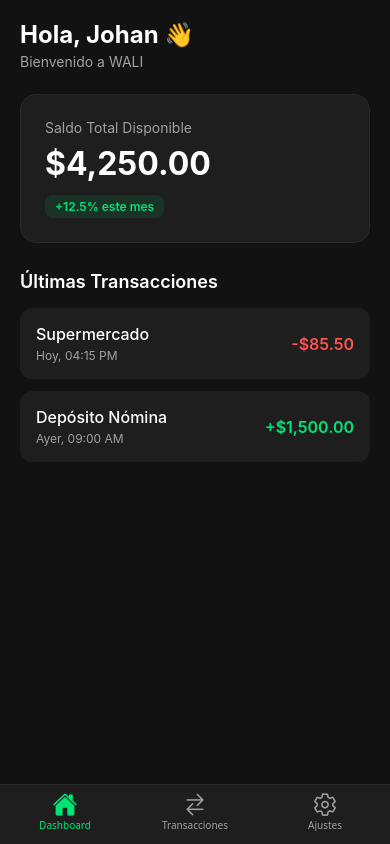
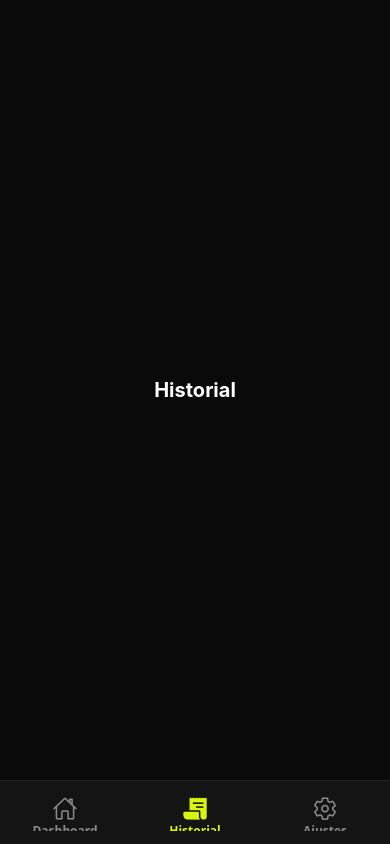
Before and after one commit to johannicola/wali-app, a React Native app: screen /Historial in a window 390 px wide. Built offline with nearby package versions, Linux system fonts and the light colour scheme.

Commit message:
feat: Cambio de colores

```diff
--- a/App.tsx
+++ b/App.tsx
@@ -1,12 +1,19 @@
 import React from 'react';
 import { StatusBar } from 'expo-status-bar';
-import AppNavigator from './src/navigation/AppNavigator';
+import { NavigationContainer, DarkTheme } from '@react-navigation/native';
+import BottomTabs from './src/navigation/BottomTabs';
+import { colors } from './src/constants/colors';
+
+const theme = {
+  ...DarkTheme,
+  colors: { ...DarkTheme.colors, background: colors.background, card: colors.surface, primary: colors.primary },
+};
 
 export default function App() {
   return (
-    <>
+    <NavigationContainer theme={theme}>
       <StatusBar style="light" />
-      <AppNavigator />
-    </>
+      <BottomTabs />
+    </NavigationContainer>
   );
 }
--- a/src/constants/colors.ts
+++ b/src/constants/colors.ts
@@ -1,9 +1,8 @@
-// src/constants/colors.ts
-export const COLORS = {
-  background: '#121212', // Fondo oscuro elegante
-  surface: '#1E1E1E',      // Tarjetas / Contenedores
-  primary: '#00E676',      // Verde neón / acento principal
-  textPrimary: '#FFFFFF',  // Texto principal
-  textSecondary: '#A0A0A0',// Texto secundario / gris
-  accent: '#FFB823',       // Toques secundarios
+export const colors = {
+  background: '#0A0A0A',
+  surface: '#141414',
+  border: '#232323',
+  primary: '#D9F50A',
+  text: '#FFFFFF',
+  textMuted: '#8A8A8A',
 };
--- a/src/navigation/AppNavigator.tsx
+++ b/src/navigation/AppNavigator.tsx
@@ -5,7 +5,7 @@ import { NavigationContainer } from '@react-navigation/native';
 import DashboardScreen from '../screens/DashboardScreen';
 import TransactionsScreen from '../screens/TransactionsScreen';
 import SettingsScreen from '../screens/SettingsScreen';
-import { COLORS } from '../constants/colors';
+import { colors } from '../constants/colors';
 import { Ionicons } from '@expo/vector-icons'; // Iconos nativos de Expo
 
 const Tab = createBottomTabNavigator();
@@ -17,13 +17,13 @@ export default function AppNavigator() {
         screenOptions={({ route }) => ({
           headerShown: false,
           tabBarStyle: {
-            backgroundColor: COLORS.surface,
+            backgroundColor: colors.surface,
             borderTopColor: '#2A2A2A',
             height: 60,
             paddingBottom: 8,
           },
-          tabBarActiveTintColor: COLORS.primary,
-          tabBarInactiveTintColor: COLORS.textSecondary,
+          tabBarActiveTintColor: colors.primary,
+          tabBarInactiveTintColor: colors.textMuted,
           tabBarIcon: ({ focused, color, size }) => {
             let iconName: keyof typeof Ionicons.glyphMap = 'home';
 
--- /dev/null
+++ b/src/navigation/BottomTabs.tsx
@@ -0,0 +1,49 @@
+import React from 'react';
+import { createBottomTabNavigator } from '@react-navigation/bottom-tabs';
+import { Ionicons } from '@expo/vector-icons';
+import { colors } from '../constants/colors';
+import DashboardScreen from '../screens/DashboardScreen';
+import HistoryScreen from '../screens/HistoryScreen';
+import SettingsScreen from '../screens/SettingsScreen';
+
+export type TabParamList = {
+  Dashboard: undefined;
+  Historial: undefined;
+  Ajustes: undefined;
+};
+
+const Tab = createBottomTabNavigator<TabParamList>();
+
+const icons: Record<keyof TabParamList, [active: string, inactive: string]> = {
+  Dashboard: ['home', 'home-outline'],
+  Historial: ['receipt', 'receipt-outline'],
+  Ajustes: ['settings', 'settings-outline'],
+};
+
+export default function BottomTabs() {
+  return (
+    <Tab.Navigator
+      screenOptions={({ route }) => ({
+        headerShown: false,
+        tabBarActiveTintColor: colors.primary,
+        tabBarInactiveTintColor: colors.textMuted,
+        tabBarStyle: {
+          backgroundColor: colors.surface,
+          borderTopColor: colors.border,
+          height: 64,
+          paddingBottom: 8,
+          paddingTop: 8,
+        },
+        tabBarLabelStyle: { fontSize: 12, fontWeight: '600' },
+        tabBarIcon: ({ focused, color, size }) => {
+          const [active, inactive] = icons[route.name];
+          return <Ionicons name={(focused ? active : inactive) as any} size={size} color={color} />;
+        },
+      })}
+    >
+      <Tab.Screen name="Dashboard" component={DashboardScreen} />
+      <Tab.Screen name="Historial" component={HistoryScreen} />
+      <Tab.Screen name="Ajustes" component={SettingsScreen} />
+    </Tab.Navigator>
+  );
+}
--- a/src/screens/DashboardScreen.tsx
+++ b/src/screens/DashboardScreen.tsx
@@ -1,7 +1,7 @@
 // src/screens/DashboardScreen.tsx
 import React from 'react';
 import { StyleSheet, Text, View, SafeAreaView, ScrollView } from 'react-native';
-import { COLORS } from '../constants/colors';
+import { colors } from '../constants/colors';
 
 export default function DashboardScreen() {
   return (
@@ -10,7 +10,7 @@ export default function DashboardScreen() {
 
         {/* Cabecera / Saludo */}
         <View style={styles.header}>
-          <Text style={styles.greeting}>Hola, Johan 👋</Text>
+          <Text style={styles.greeting}>Hola, Johan</Text>
           <Text style={styles.subtitle}>Bienvenido a WALI</Text>
         </View>
 
@@ -52,7 +52,7 @@ export default function DashboardScreen() {
 const styles = StyleSheet.create({
   container: {
     flex: 1,
-    backgroundColor: COLORS.background,
+    backgroundColor: colors.background,
   },
   scrollContainer: {
     padding: 20,
@@ -63,15 +63,15 @@ const styles = StyleSheet.create({
   greeting: {
     fontSize: 24,
     fontWeight: 'bold',
-    color: COLORS.textPrimary,
+    color: colors.text,
   },
   subtitle: {
     fontSize: 14,
-    color: COLORS.textSecondary,
+    color: colors.textMuted,
     marginTop: 4,
   },
   balanceCard: {
-    backgroundColor: COLORS.surface,
+    backgroundColor: colors.surface,
     borderRadius: 16,
     padding: 24,
     marginBottom: 28,
@@ -80,13 +80,13 @@ const styles = StyleSheet.create({
   },
   balanceLabel: {
     fontSize: 14,
-    color: COLORS.textSecondary,
+    color: colors.textMuted,
     marginBottom: 8,
   },
   balanceAmount: {
     fontSize: 32,
     fontWeight: 'bold',
-    color: COLORS.textPrimary,
+    color: colors.text,
     marginBottom: 12,
   },
   badgeContainer: {
@@ -97,7 +97,7 @@ const styles = StyleSheet.create({
     borderRadius: 8,
   },
   badgeText: {
-    color: COLORS.primary,
+    color: colors.primary,
     fontSize: 12,
     fontWeight: '600',
   },
@@ -107,25 +107,25 @@ const styles = StyleSheet.create({
   sectionTitle: {
     fontSize: 18,
     fontWeight: '600',
-    color: COLORS.textPrimary,
+    color: colors.text,
   },
   transactionItem: {
     flexDirection: 'row',
     justifyContent: 'space-between',
     alignItems: 'center',
-    backgroundColor: COLORS.surface,
+    backgroundColor: colors.surface,
     padding: 16,
     borderRadius: 12,
     marginBottom: 12,
   },
   transactionTitle: {
     fontSize: 16,
-    color: COLORS.textPrimary,
+    color: colors.text,
     fontWeight: '500',
   },
   transactionDate: {
     fontSize: 12,
-    color: COLORS.textSecondary,
+    color: colors.textMuted,
     marginTop: 4,
   },
   transactionAmountNegative: {
@@ -136,6 +136,6 @@ const styles = StyleSheet.create({
   transactionAmountPositive: {
     fontSize: 16,
     fontWeight: '600',
-    color: COLORS.primary,
+    color: colors.primary,
   },
 });
--- /dev/null
+++ b/src/screens/HistoryScreen.tsx
@@ -0,0 +1,16 @@
+import React from 'react';
+import { View, Text, StyleSheet } from 'react-native';
+import { colors } from '../constants/colors';
+
+export default function HistoryScreen() {
+  return (
+    <View style={styles.container}>
+      <Text style={styles.title}>Historial</Text>
+    </View>
+  );
+}
+
+const styles = StyleSheet.create({
+  container: { flex: 1, backgroundColor: colors.background, alignItems: 'center', justifyContent: 'center' },
+  title: { color: colors.text, fontSize: 20, fontWeight: '700' },
+});
--- a/src/screens/SettingsScreen.tsx
+++ b/src/screens/SettingsScreen.tsx
@@ -1,6 +1,7 @@
 import React from 'react';
-import { StyleSheet, Text, View, SafeAreaView } from 'react-native';
-import { COLORS } from '../constants/colors';
+import { StyleSheet, Text } from 'react-native';
+import { SafeAreaView } from 'react-native-safe-area-context';
+import { colors } from '../constants/colors';
 
 export default function SettingsScreen() {
   return (
@@ -13,12 +14,12 @@ export default function SettingsScreen() {
 const styles = StyleSheet.create({
   container: {
     flex: 1,
-    backgroundColor: COLORS.background,
+    backgroundColor: colors.background,
     justifyContent: 'center',
     alignItems: 'center',
   },
   title: {
-    color: COLORS.textPrimary,
+    color: colors.text,
     fontSize: 20,
     fontWeight: 'bold',
   },
--- a/src/screens/TransactionsScreen.tsx
+++ b/src/screens/TransactionsScreen.tsx
@@ -1,6 +1,7 @@
 import React from 'react';
-import { StyleSheet, Text, View, SafeAreaView } from 'react-native';
-import { COLORS } from '../constants/colors';
+import { StyleSheet, Text } from 'react-native';
+import { SafeAreaView } from 'react-native-safe-area-context';
+import { colors } from '../constants/colors';
 
 export default function TransactionsScreen() {
   return (
@@ -13,12 +14,12 @@ export default function TransactionsScreen() {
 const styles = StyleSheet.create({
   container: {
     flex: 1,
-    backgroundColor: COLORS.background,
+    backgroundColor: colors.background,
     justifyContent: 'center',
     alignItems: 'center',
   },
   title: {
-    color: COLORS.textPrimary,
+    color: colors.text,
     fontSize: 20,
     fontWeight: 'bold',
   },
```
